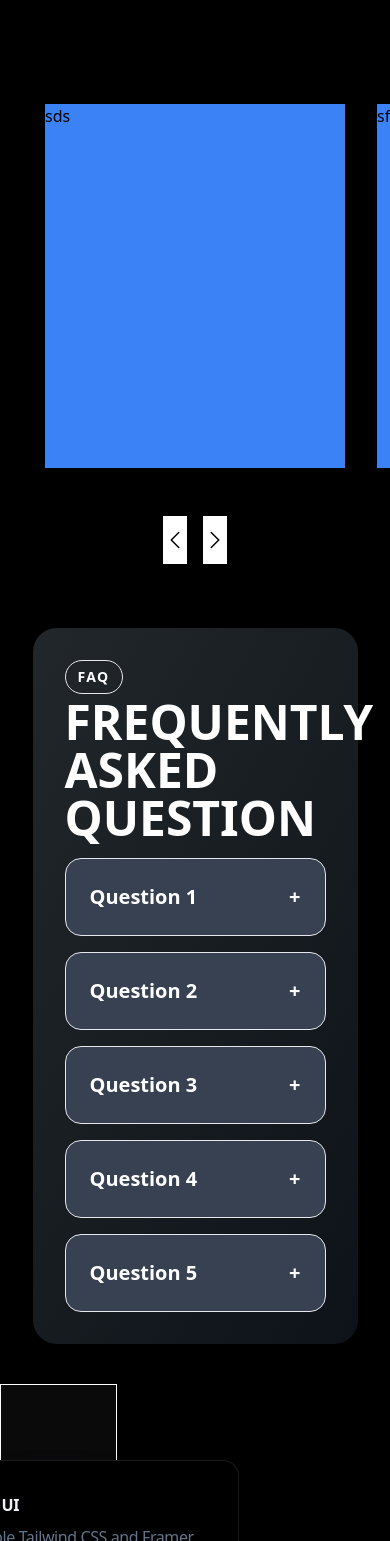
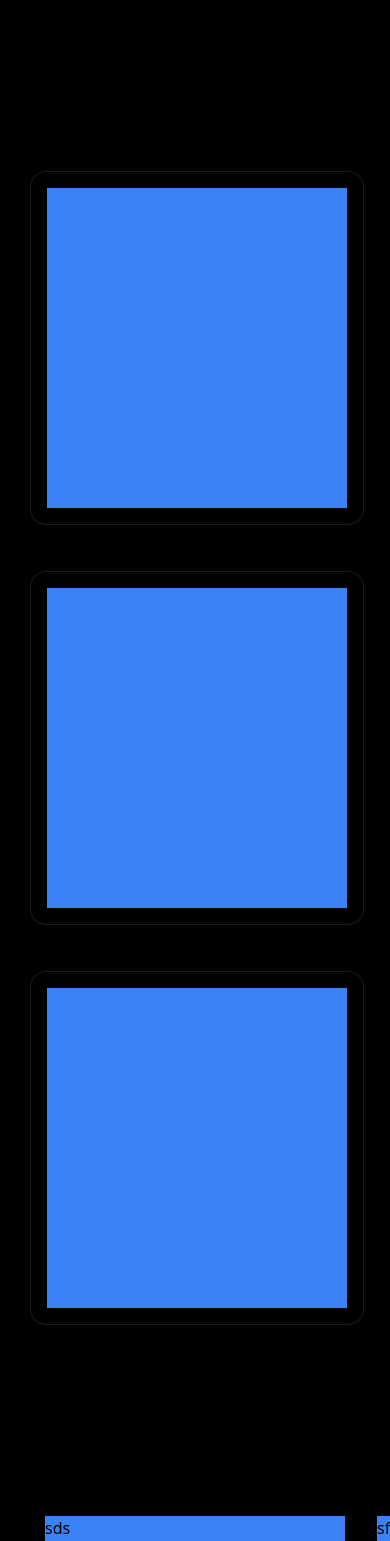
Before and after one commit to lakshaydewan/releaf_project, a React (Vite) app: page / in a window 390 px wide. Shown: the part 2127-3668 px from the top of the page. Built offline with nearby package versions, Linux system fonts and the light colour scheme.

Commit message:
product section redesigned and made responsive home page layout completed

```diff
--- a/src/components/pin.tsx
+++ b/src/components/pin.tsx
@@ -69,7 +69,7 @@ export const PinPerspective = ({
   href?: string;
 }) => {
   return (
-    <motion.div className="pointer-events-none  w-96 h-80 flex items-center justify-center opacity-0 group-hover/pin:opacity-100 z-[60] transition duration-500">
+    <motion.div className="pointer-events-none  w-full h-80 flex items-center justify-center opacity-0 group-hover/pin:opacity-100 z-[60] transition duration-500">
       <div className=" w-full h-full -mt-7 flex-none  inset-0">
         <div className="absolute top-0 inset-x-0  flex justify-center">
           <a
--- /dev/null
+++ b/src/components/productsecction.jsx
@@ -0,0 +1,31 @@
+import { PinContainer } from "./pin"
+import PinComponent from "./PinComponent"
+import { Section1 } from "./sectionnew"
+
+
+const Productsection = () => {
+
+    return(
+        <Section1 custompaddings="py-5" classname="pt-[12rem] -mt-[5.25rem] lg:mt-[3rem] mb-[5.25rem]">
+                <div className="lg:w-10/12 md:w-11/12 lg:min-w-[1000px] md:min-w-[700px] w-10/12 grid grid-cols-1 px-5 mx-auto lg:grid-cols-3 md:grid-cols-2 md:grid-rows-2">
+                    <div className="w-4/12 h-60 flex items-center justify-center col-span-1  m-auto mb-[10rem]">
+                    <PinContainer className="lg:w-[250px] md:w-[300px] h-80 w-[300px] flex justify-center  ">
+                        <div className="h-full w-full bg-blue-500"></div>
+                    </PinContainer>
+                    </div>
+                    <div className="w-4/12 h-60 flex items-center justify-center lg:col-span-1  m-auto mb-[10rem]">
+                    <PinContainer className="lg:w-[250px] md:w-[300px] md:min-w-[250px] w-[300px] h-80 flex justify-center  ">
+                        <div className="h-full w-full bg-blue-500"></div>
+                    </PinContainer>
+                    </div>
+                    <div className="w-4/12 h-60 flex items-center justify-center lg:col-span-1 md:col-span-2 m-auto mb-[10rem]">
+                    <PinContainer className="lg:w-[250px] md:w-[300px] w-[300px] h-80 flex justify-center  ">
+                        <div className="h-full w-full bg-blue-500"></div>
+                    </PinContainer>
+                    </div>
+                </div>
+        </Section1>
+    )
+}
+
+export {Productsection}
--- a/src/pages/main pages/home.jsx
+++ b/src/pages/main pages/home.jsx
@@ -12,6 +12,7 @@ import { Herosection } from "../../components/herosection";
 import { Bentogrid } from "../../components/bentogrid";
 import { Section1 } from "../../components/sectionnew";
 import { Imageslider } from "../../components/imageslider";
+import { Productsection } from "../../components/productsecction";
 
 //#755ae2
 function Home(){
@@ -35,12 +36,13 @@ function Home(){
         <Sidemenubar />
         <Herosection />
         <Bentogrid />
+        <Productsection />
         <Imageslider />
         <Section1 custompaddings="py-10" classname="pt-0 mt-[4rem]" id="faq ">
         <FAQ />
         </Section1>
 
-        <PinComponent />
+
     </div>
 }
 
```
